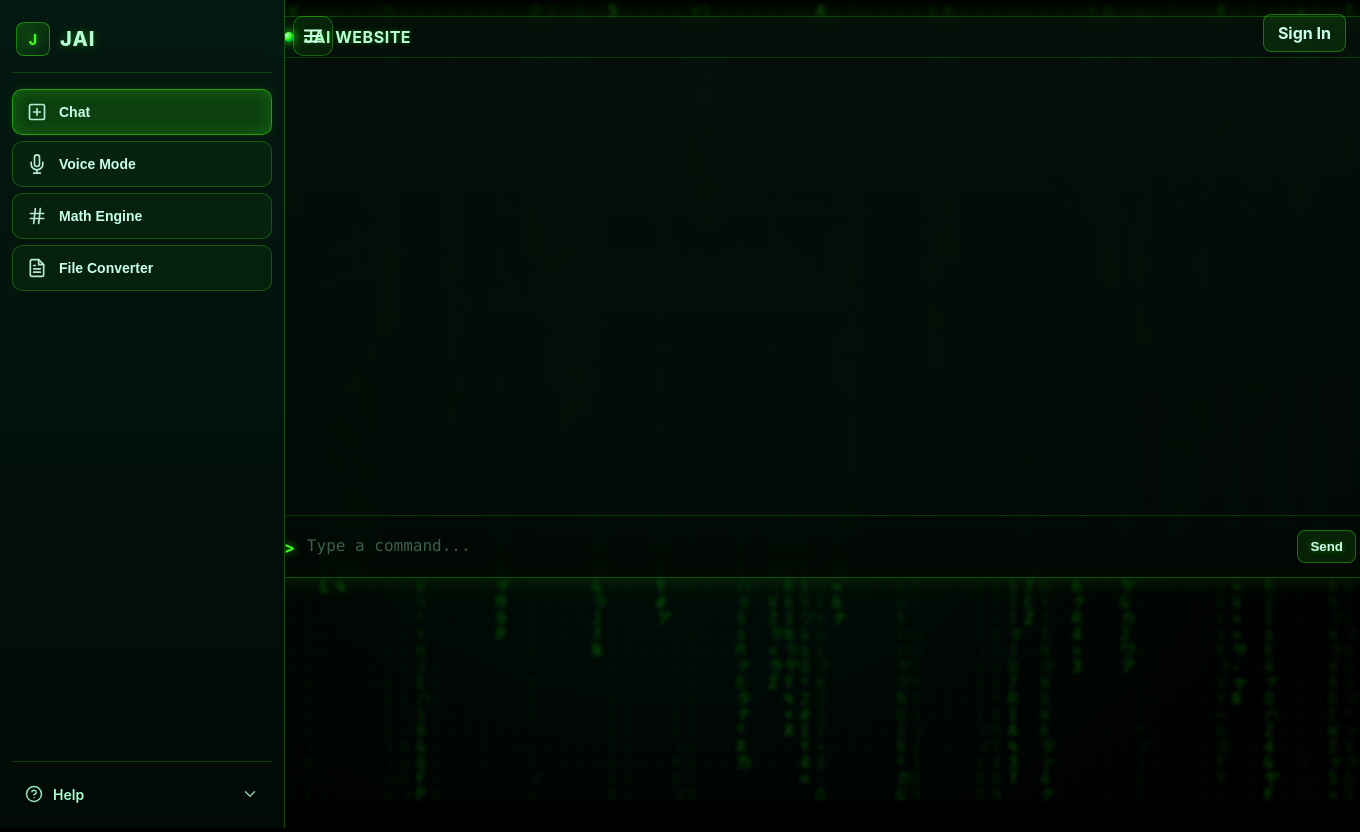
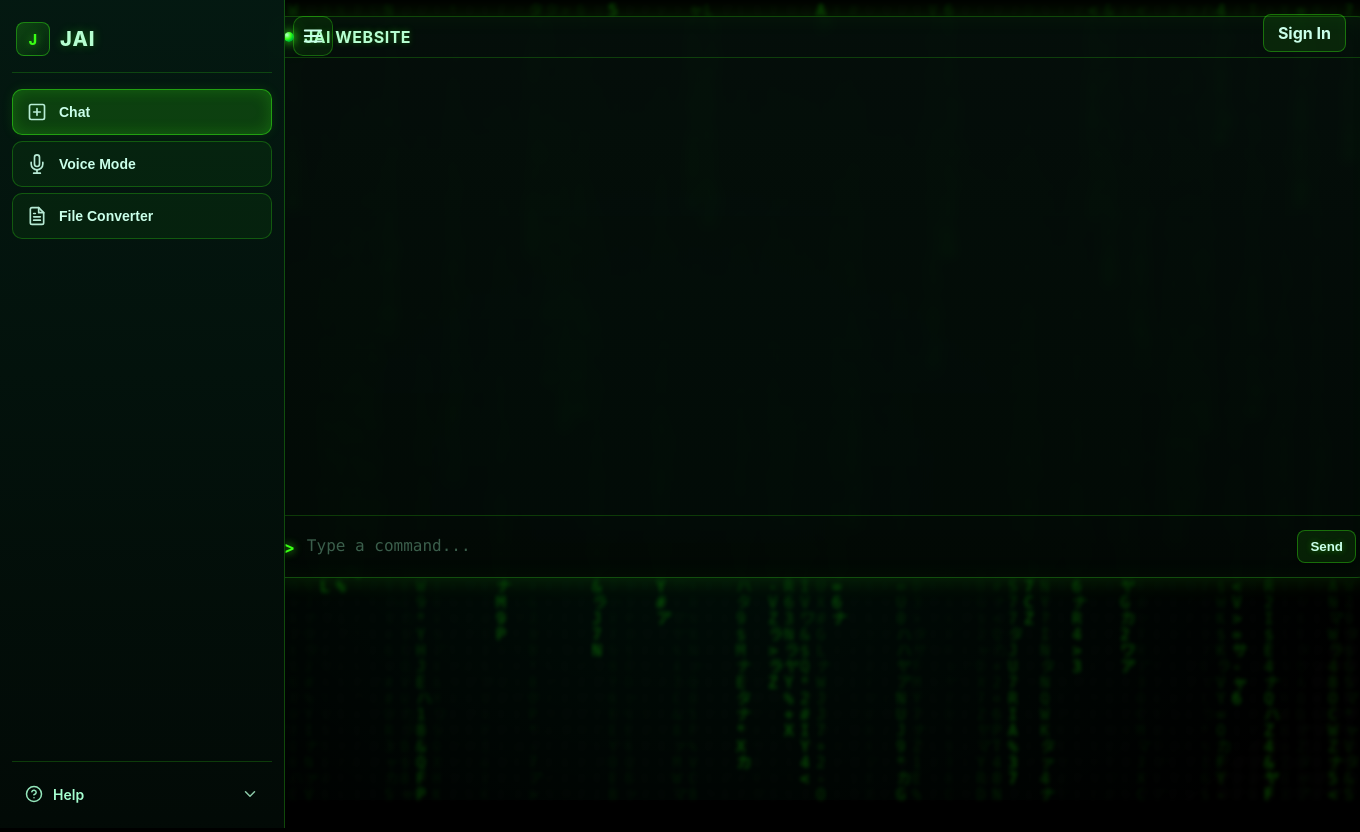
Before and after one commit to HACKERpgx/JAI, a FastAPI app: page / in a window 1360 px wide. Run offline with FastAPI, Linux system fonts and the light colour scheme; parts of the project's set-up code (start-up, migrations or seed data) failed here and were passed over; some libraries are stand-ins or nearby versions.

Commit message:
Remove Math Engine section since math is now integrated into main chat
- Math problems are solved directly in regular conversation
- No need for separate Math Engine navigation item
- Cleaner, streamlined interface

```diff
--- a/templates/index.html
+++ b/templates/index.html
@@ -241,16 +241,7 @@
           </svg>
           <span>Voice Mode</span>
         </button>
-        <button id="navMath" class="nav-item" data-label="Math Engine" onclick="window.open('/math', '_self')">
-          <svg viewBox="0 0 24 24" fill="none" stroke="currentColor" stroke-width="2" stroke-linecap="round" stroke-linejoin="round">
-            <line x1="4" y1="9" x2="20" y2="9"></line>
-            <line x1="4" y1="15" x2="20" y2="15"></line>
-            <line x1="10" y1="3" x2="8" y2="21"></line>
-            <line x1="16" y1="3" x2="14" y2="21"></line>
-          </svg>
-          <span>Math Engine</span>
-        </button>
-        <button id="navFileConverter" class="nav-item" data-label="File Converter" onclick="window.open('https://convertio.co/', '_blank', 'noopener,noreferrer')">
+                <button id="navFileConverter" class="nav-item" data-label="File Converter" onclick="window.open('https://convertio.co/', '_blank', 'noopener,noreferrer')">
           <svg viewBox="0 0 24 24" fill="none" stroke="currentColor" stroke-width="2" stroke-linecap="round" stroke-linejoin="round">
             <path d="M14 2H6a2 2 0 0 0-2 2v16a2 2 0 0 0 2 2h12a2 2 0 0 0 2-2V8z"></path>
             <polyline points="14 2 14 8 20 8"></polyline>
```
